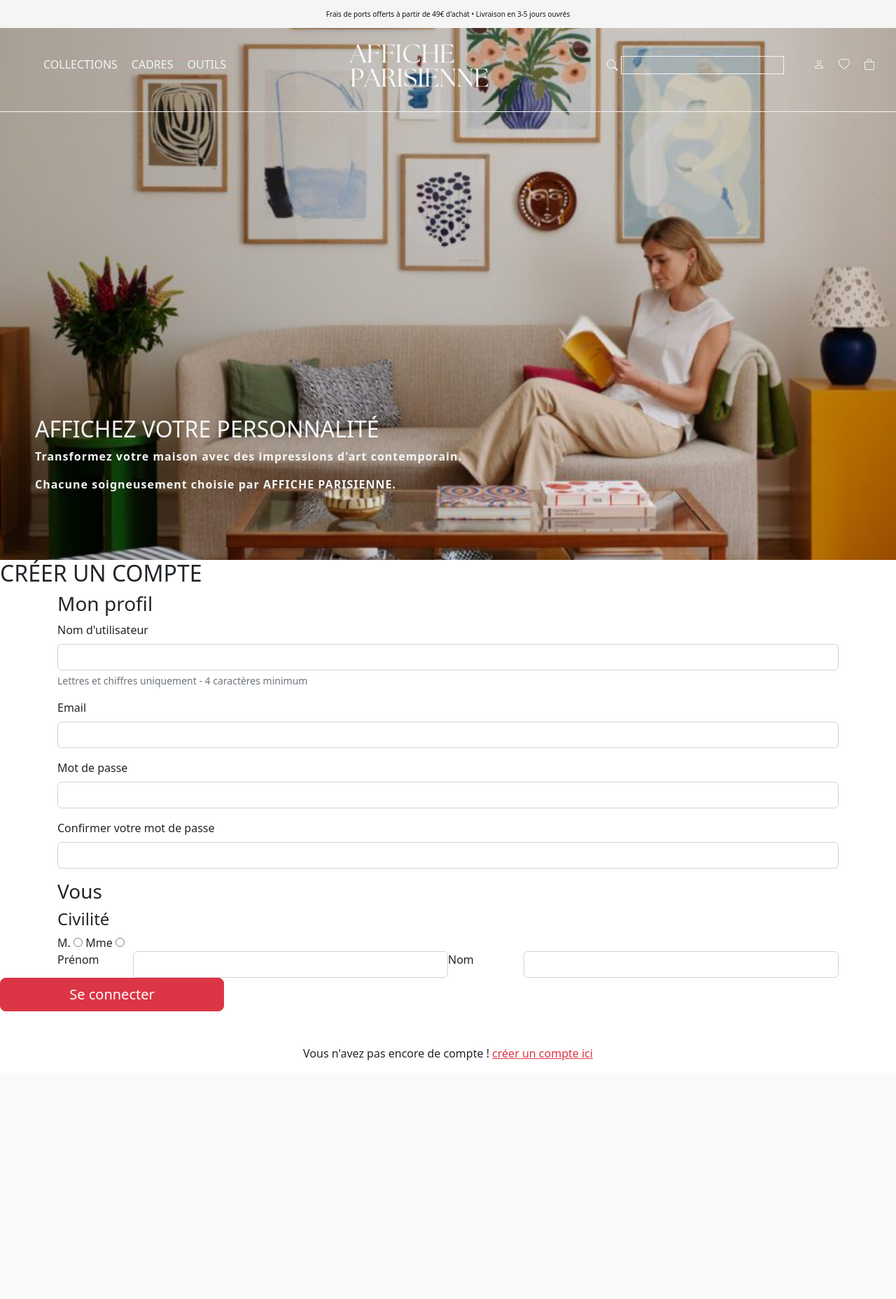
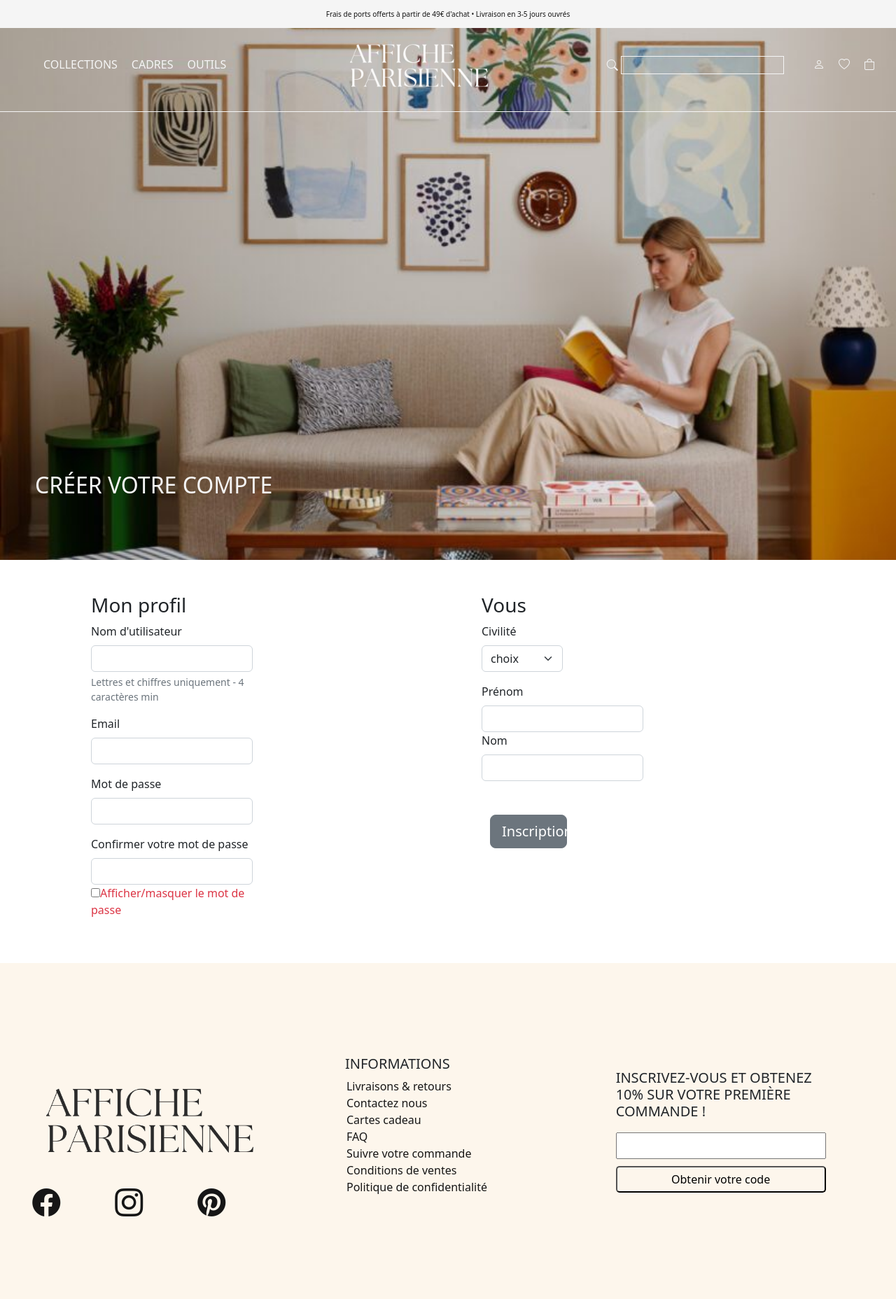
Before and after one commit to sophieost/affiche_parisiennePHP, a PHP site: page /inscription.php in a window 1280 px wide. Shown: the whole page at 70% size. Before the commit the page ends 1515 px from the top, so only its background shows below. Run offline with PHP 8.4, Linux system fonts and the light colour scheme.

Commit message:
création profil utilisateur et backoffice

```diff
--- a/assets/css/style.css
+++ b/assets/css/style.css
@@ -18,6 +18,7 @@ header {
     height: 100vh;
     color: whitesmoke;
 }
+
 /* ***********************NAVBAR************************** */
 .nav-top {
     display: flex;
@@ -74,6 +75,10 @@ header {
     background-color: transparent;
     border: solid 1px whitesmoke;
 }
+
+/* input [type=search]{
+
+} */
 
 
 .nav-icons ul {
--- a/assets/js/script.js
+++ b/assets/js/script.js
@@ -56,3 +56,14 @@ function dropHandler(ev) {
     const data = ev.dataTransfer.getData("text");
     ev.target.appendChild(document.getElementById(data));
 }
+
+
+function showPass() {
+    if (mdp.type === "password") {
+        mdp.type = "text";
+        confirmMdp.type = "text";
+    } else {
+        mdp.type = "password";
+        confirmMdp.type = "password";
+    }
+}
--- a/inc/functions.inc.php
+++ b/inc/functions.inc.php
@@ -3,25 +3,26 @@
 
 session_start();
 
-define("RACINE_SITE","/affiche_parisienne/"); // constante qui définit les dossiers dans lesquels se situe le site pour pouvoir déterminer des chemin absolus à partir de localhost (on ne prend pas locahost). Ainsi nous écrivons tous les chemins (exp : src, href) en absolus avec cette constante.
+define("RACINE_SITE", "/ecommerce/afficheParisienne_php/"); // constante qui définit les dossiers dans lesquels se situe le site pour pouvoir déterminer des chemin absolus à partir de localhost (on ne prend pas locahost). Ainsi nous écrivons tous les chemins (exp : src, href) en absolus avec cette constante.
 
 
 ///////////////////////////// Fonction de débugage //////////////////////////
 
-            function debug($var) {
+function debug($var)
+{
 
     echo '<pre class="border border-dark bg-light text-primary w-50 p-3">';
 
     var_dump($var);
 
     echo '</pre>';
-
 }
 
 
 ////////////////////// Fonction d'alert ////////////////////////////////////////
 
-function alert(string $contenu, string $class)  {
+function alert(string $contenu, string $class)
+{
 
     return "<div class='alert alert-$class alert-dismissible fade show text-center w-50 m-auto mb-5' role='alert'>
         $contenu
@@ -29,16 +30,15 @@ function alert(string $contenu, string $class)  {
             <button type='button' class='btn-close' data-bs-dismiss='alert' aria-label='Close'></button>
 
         </div>";
-
-
 }
 
 
 ///////////////////////////// Fonction de déconnexion/////////////////////////
 
-function logOut(){
+function logOut()
+{
 
-    if(isset($_GET['action']) && !empty($_GET['action']) && $_GET['action'] == 'deconnexion' ){
+    if (isset($_GET['action']) && !empty($_GET['action']) && $_GET['action'] == 'deconnexion') {
 
 
         unset($_SESSION['user']);
@@ -46,9 +46,8 @@ function logOut(){
 
         //session_destroy(); // Détruit toutes les données de la session déjà  établie . cette fonction détruit la session sur le serveur
 
-        header("location:".RACINE_SITE."index.php");
+        header("location:" . RACINE_SITE . "index.php");
     }
-
 }
 // logOut();
 
@@ -75,17 +74,18 @@ function logOut(){
 define("DBNAME", "affiche_parisienne");
 
 
-    function connexionBdd() {
+function connexionBdd()
+{
 
     // Sans la variable $dsn et sans le constantes, on se connecte à la BDD :
 
-            // $pdo = new PDO('mysql:host=localhost;dbname=cinema;charset=utf8', 'root', '');
+    $pdo = new PDO('mysql:host=localhost;dbname=cinema;charset=utf8', 'root', '');
 
     // avec la variable DSN (Data Source Name) et les constantes
 
-            // $dsn = "mysql:host=localhost;dbname=cinema;charset=utf8";
+    $dsn = "mysql:host=localhost;dbname=cinema;charset=utf8";
 
-            $dsn = "mysql:host=" .DBHOST.";dbname=".DBNAME.";charset=utf8";
+    $dsn = "mysql:host=" . DBHOST . ";dbname=" . DBNAME . ";charset=utf8";
 
     try {
 
@@ -94,17 +94,12 @@ function logOut(){
         // On définit le mode d'erreur de PDO sur Exception
         $pdo->setAttribute(PDO::ATTR_ERRMODE, PDO::ERRMODE_EXCEPTION);
         $pdo->setAttribute(PDO::ATTR_DEFAULT_FETCH_MODE, PDO::FETCH_ASSOC);
-
-            }
-            catch(PDOException $e) {
+    } catch (PDOException $e) {
 
         die($e->getMessage());
-
     }
 
     return $pdo;
-
-
 }
 // connexionBdd();
 
@@ -112,38 +107,38 @@ function logOut(){
 
 //////////////////// Fonctions du CRUD pour les utilisateurs Users /////////////////////
 
-    function inscriptionUsers(string $pseudo, string $email, string $password, string $civility, string $firstName, string $lastName)
-    : void {
+function inscriptionUsers(string $pseudo, string $email, string $mdp, string $civility, string $firstName, string $lastName): void
+{
 
     $pdo = connexionBdd(); // je stock ma connexion  à la BDD dans une variable
 
     $sql = "INSERT INTO users
-        (pseudo, email, password, cvility, firstName, lastName)
+        (pseudo, email, mdp, civility, firstName, lastName)
         VALUES
-        (:pseudo, :email, :password, :civility, :firstName, :lastName)"; // Requête d'insertion que je stock dans une variable
+        (:pseudo, :email, :mdp, :civility, :firstName, :lastName)"; // Requête d'insertion que je stock dans une variable
     $request = $pdo->prepare($sql); // Je prépare ma requête et je l'exécute
     $request->execute(
         array(
             ':pseudo' => $pseudo,
             ':email' => $email,
-            ':password' => $password,
+            ':mdp' => $mdp,
             ':civility' => $civility,
             ':firstName' => $firstName,
-            ':lastName' => $lastName,
+            ':lastName' => $lastName
 
-        ));
-
-
+        )
+    );
 }
 
 
 ////////////////// Fonction pour vérifier si un email existe dans la BDD ///////////////////////////////
 
-    function checkEmailUser(string $email) :mixed {
+function checkEmailUser(string $email): mixed
+{
     $pdo = connexionBdd();
     $sql = "SELECT * FROM users WHERE email = :email";
     $request = $pdo->prepare($sql);
-        $request->execute( array(
+    $request->execute(array(
         ':email' => $email
 
     ));
@@ -154,29 +149,31 @@ function logOut(){
 
 ////////////////// Fonction pour vérifier si un pseudo existe dans la BDD ///////////////////////////////
 
-    function checkPseudoUser(string $pseudo) {
+function checkPseudoUser(string $pseudo)
+{
     $pdo = connexionBdd();
     $sql = "SELECT * FROM users WHERE pseudo = :pseudo";
     $request = $pdo->prepare($sql);
-        $request->execute( array(
+    $request->execute(array(
         ':pseudo' => $pseudo
 
     ));
 
     $resultat = $request->fetch();
     return $resultat;
-
 }
 
 /////////// Fonction pour vérifier un utilisateur ////////////////////
 
-    function checkUser(string $email, string $pseudo) :mixed {
+
+function checkUser(string $email, string $pseudo): mixed
+{
 
     $pdo = connexionBdd();
 
     $sql = "SELECT * FROM users WHERE pseudo = :pseudo AND email = :email";
     $request = $pdo->prepare($sql);
-        $request->execute( array(
+    $request->execute(array(
         ':pseudo' => $pseudo,
         ':email' => $email
 
@@ -196,14 +193,14 @@ function logOut(){
 // $foreign : le nom de la clé étrangère
 // $primary : le nom de la clé primaire
 
-    function foreignKey(string $tableF, string $foreign, string $tableP, string $primary) {
+function foreignKey(string $tableF, string $foreign, string $tableP, string $primary)
+{
 
     $pdo = connexionBdd();
 
     $sql = "ALTER TABLE $tableF ADD CONSTRAINT FOREIGN KEY ($foreign) REFERENCES $tableP ($primary)";
 
     $request = $pdo->exec($sql);
-
 }
 
 // Création de la clé étrangère dans la table films
--- a/inc/header.inc.php
+++ b/inc/header.inc.php
@@ -1,5 +1,5 @@
 <?php
-$title = "Accueil";
+// $title = "Accueil";
 require_once "functions.inc.php";
 
 
@@ -15,8 +15,8 @@ logOut();
     <!-- Required meta tags -->
     <meta charset="utf-8">
     <meta name="viewport" content="width=device-width, initial-scale=1, shrink-to-fit=no">
-    <meta name="description" content="Premier site en PHP : site avec la BDD cinema">
-    <meta name="author" content="Yacine Djediden">
+    <meta name="description" content="Premier site ecommerce en php">
+    <meta name="author" content="sophie & christelle">
     <!-- Bootstrap CSS v5.2.1 -->
     <link href="https://cdn.jsdelivr.net/npm/bootstrap@5.2.1/dist/css/bootstrap.min.css" rel="stylesheet" integrity="sha384-iYQeCzEYFbKjA/T2uDLTpkwGzCiq6soy8tYaI1GyVh/UjpbCx/TYkiZhlZB6+fzT" crossorigin="anonymous">
     <!-- Font family -->
@@ -58,7 +58,7 @@ logOut();
                             <li><a href="<?= RACINE_SITE ?>identification.php"><i class="bi bi-person"></i></a></li>
 
                         <?php } else { ?>
-                            <li><a href="<?= RACINE_SITE ?>profil.php"><i class="bi bi-person"></i><sup><?= $_SESSION['user']['firstName'] ?></sup></a></li>
+                            <li><a href="<?= RACINE_SITE ?>profil.php"><i class="bi bi-person"></i></a></li>
 
                             <?php if ($_SESSION['user']['role'] == 'ROLE_ADMIN') { ?>
                                 <li>
@@ -67,7 +67,12 @@ logOut();
 
                             <?php } ?>
 
+                            <li>
+                                <a class="text-decoration-none text-white" href="?action=deconnexion">Déconnexion</a>
+                            </li>
+                            <!--  -->
                         <?php } ?>
+
 
                         <li><a href="<?= RACINE_SITE ?>favoris.php"><i class="bi bi-heart"></i></a></li>
 
@@ -101,9 +106,18 @@ logOut();
 
         <section class="headBanner">
             <div>
-                <h2>affichez votre personnalité</h2>
-                <p>Transformez votre maison avec des impressions d'art contemporain.</p>
-                <p>Chacune soigneusement choisie par <span>AFFICHE PARISIENNE</span>.</p>
+                <h2><?= $bannerTitle ?></h2>
+
+                <?php
+                if (isset($bannerPara)) {
+                    echo "<p>$bannerPara</p>";
+                }
+
+                if (isset($bannerPara2) && isset($bannerSpan)) {
+                    echo "<p>$bannerPara2 <span>$bannerSpan</span></p>";
+                }
+                ?>
+
             </div>
         </section>
 
--- a/inscription.php
+++ b/inscription.php
@@ -1,56 +1,197 @@
 <?php
 require_once "inc/functions.inc.php";
 
+
+
+// Si l'utilisateur est déjà connecté, il pourras pas avoir accés à la page d'inscription
+
+if (!empty($_SESSION['user'])) {
+
+    header("location:" . RACINE_SITE . "profil.php");
+}
+
+$info = '';
+
+if (!empty($_POST)) // l'envoi du Formulaire (button "S'inscrire" )
+{
+    // debug($_POST);
+
+    $verif = true;
+
+    foreach ($_POST as $value) {
+
+
+        if (empty($value)) {
+
+            $verif = false;
+        }
+    }
+
+    if (!$verif) {
+        // debug($_POST);
+
+
+        $info = alert("Veuillez renseigner tout les champs", "danger");
+    } else {
+
+        // debug($_POST);
+
+        $pseudo = isset($_POST['pseudo']) ? $_POST['pseudo'] : null;
+        $email = isset($_POST['email']) ? $_POST['email'] : null;
+        $mdp = isset($_POST['mdp']) ? $_POST['mdp'] : null;
+        $confirmMdp = isset($_POST['confirmMdp']) ? $_POST['confirmMdp'] : null;
+        $civility = isset($_POST['civility']) ? $_POST['civility'] : null;
+        $firstName = isset($_POST['firstName']) ? $_POST['firstName'] : null;
+        $lastName = isset($_POST['lastName']) ? $_POST['lastName'] : null;
+
+
+        if (strlen($pseudo) < 4) {
+
+            $info .= alert("Le pseudo n'est pas valide.", "danger");
+        }
+
+        if (strlen($email) > 50 || !filter_var($email, FILTER_VALIDATE_EMAIL)) {
+
+            $info .= alert("L'email n'est pas valide.", "danger");
+        }
+
+        if (strlen($mdp) < 5 || strlen($mdp) > 15) {
+
+            $info .= alert("Le mot de passe n'est pas valide.", "danger");
+        }
+        if ($mdp !== $confirmMdp) {
+
+            $info .= alert("Le mot de passe et la confirmation doivent être identique.", "danger");
+        }
+
+        if (strlen($firstName) < 2 || preg_match('/[0-9]+/', $firstName)) {
+
+            $info = alert("Le prénom n'est pas valide.", "danger");
+        }
+
+        if (strlen($lastName) < 2 || preg_match('/[0-9]+/', $lastName)) {
+
+            $info .= alert("Le nom n'est pas valide.", "danger");
+        }
+
+        if ($civility != 'f' && $civility != 'h') {
+            $info .= alert("La civilité n'est pas valide.", "danger");
+        }
+
+        if (empty($info)) {
+
+            $emailExist = checkEmailUser($email);
+            $pseudoExist = checkPseudoUser($pseudo);
+
+
+            if ($emailExist || $pseudoExist) {
+
+                $info = alert("Vous avez déjà un compte", "danger");
+                // ***************** REDIRECTION "authentification.php"
+
+
+
+            } else if ($mdp !== $confirmMdp) {
+
+                $info .= alert("Le mot de passe et la confirmation doivent être identiques.", "danger");
+            } else {
+
+                $mdp = password_hash($mdp, PASSWORD_DEFAULT);
+
+                inscriptionUsers($pseudo, $email, $mdp, $civility, $firstName, $lastName);
+
+                $info = alert('Vous êtes bien inscrit, vous pouvez vous connectez !', 'success');
+            }
+        }
+    }
+}
+// else {
+//     debug($_POST);
+//     echo 'Non SUBMIT';
+// }
+
+
+
+
+
+
+
 $title = "inscription";
-require_once "inc/header.inc.php"
+$bannerTitle = "Créer votre compte";
+require_once "inc/header.inc.php";
+
 
 ?>
 
-<main>
-    <h2>Créer un compte</h2>
-    <div class="container">
+<main class=" container mx-auto">
+
+    <?php
+
+    echo $info;
+
+    ?>
+
+    <form action="" method="post">
+
+        <div class="d-flex justify-content-center">
+            <div class="container p-5 col-md-6 col-sm-12 mx-auto">
                 <h3>Mon profil</h3>
-        <form action="" method="post">
-            <div class="mb-3">
+
+                <div class="mb-3 w-50">
                     <label for="pseudo" class="form-label">Nom d'utilisateur</label>
                     <input type="text" class="form-control" id="pseudo" name="pseudo">
-                <div id="pseudo" class="form-text">Lettres et chiffres uniquement - 4 caractères minimum</div>
+                    <div id="pseudo" class="form-text">Lettres et chiffres uniquement - 4 caractères min</div>
                 </div>
-            <div class="mb-3">
+                <div class="mb-3 w-50">
                     <label for="email" class="form-label">Email</label>
-                <input type="email" class="form-control" id="exampleInputEmail1" aria-describedby="emailHelp">
+                    <input type="email" class="form-control" id="email" name="email" aria-describedby="emailHelp">
                 </div>
-            <div class="mb-3">
-                <label for="password" class="form-label">Mot de passe</label>
-                <input type="password" class="form-control" id="password">
+                <div class="mb-3 w-50">
+                    <label for="mdp" class="form-label">Mot de passe</label>
+                    <input type="mdp" class="form-control" id="mdp" name="mdp">
                 </div>
-            <div class="mb-3">
-                <label for="confirmPassword" class="form-label">Confirmer votre mot de passe</label>
-                <input type="password" class="form-control" id="confirmPassword">
+                <div class="mb-3 w-50">
+                    <label for="confirmMdp" class="form-label">Confirmer votre mot de passe</label>
+                    <input type="password" class="form-control" id="confirmMdp" name="confirmMdp">
+                    <input type="checkbox" onclick="showPass()"><span class="text-danger">Afficher/masquer le mot de passe</span>
                 </div>
             </div>
 
-    <div class="container">
+            <div class="container p-5 col-md-6 col-sm-12 mx-auto">
                 <h3>Vous</h3>
 
-        <h4>Civilité</h4>
+                <div>
+                    <label class="form-label">Civilité</label>
+                    <select class="form-select mb-3 w-25" name="civility" id="civility">
+                        <option value="c">choix</option>
+                        <option value="h">Homme</option>
+                        <option value="f">Femme</option>
+                    </select>
 
-        <label for="monsieur">M.</label>
-        <input type="radio" name="monsieur" id="monsieur">
-        <label for="madame">Mme</label>
-        <input type="radio" name="madame" id="madame">
 
-        <div class="d-flex">
-            <label for="firstName" class="form-label w-25">Prénom</label>
+                    <div class="w-50 mt-3">
+                        <div>
+                            <label for="firstName" class="form-label">Prénom</label>
                             <input type="text" class="form-control" id="firstName" name="firstName">
-            <label for="lastName" class="form-label w-25">Nom</label>
+                        </div>
+                        <div>
+                            <label for="lastName" class="form-label">Nom</label>
                             <input type="text" class="form-control" id="lastName" name="lastName">
                         </div>
                     </div>
+                </div>
+                <div class="container my-5">
+                    <button class="w-25 m-auto btn btn-secondary btn-lg fs-5 mb-5" type="submit">Inscription</button>
+                </div>
+            </div>
 
-    <button class="w-25 m-auto btn btn-danger btn-lg fs-5" type="submit">Se connecter</button>
-    <p class="mt-5 text-center">Vous n'avez pas encore de compte ! <a href="register.php" class=" text-danger">créer un compte ici</a></p>
+        </div>
+
     </form>
 
 
 </main>
+
+<?php
+require_once "inc/footer.inc.php";
+?>
```
Also changed, not shown: admin/dashboard.php (+91 -0 lines), identification.php (+78 -30 lines), index.php (+8 -0 lines), profil.php (+39 -0 lines), admin/adminProducts.php (added), admin/gestionProducts.php (added), admin/users.php (added). Lines whose indentation alone changed are shown as unchanged.
